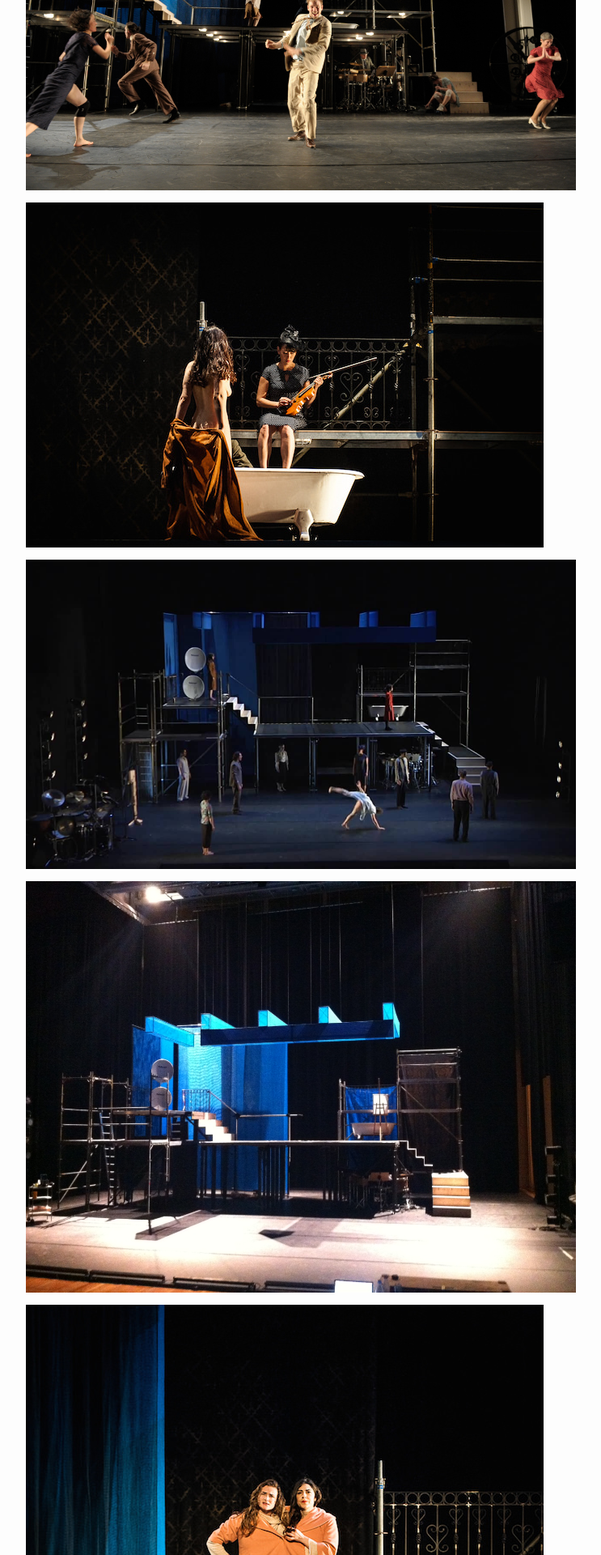
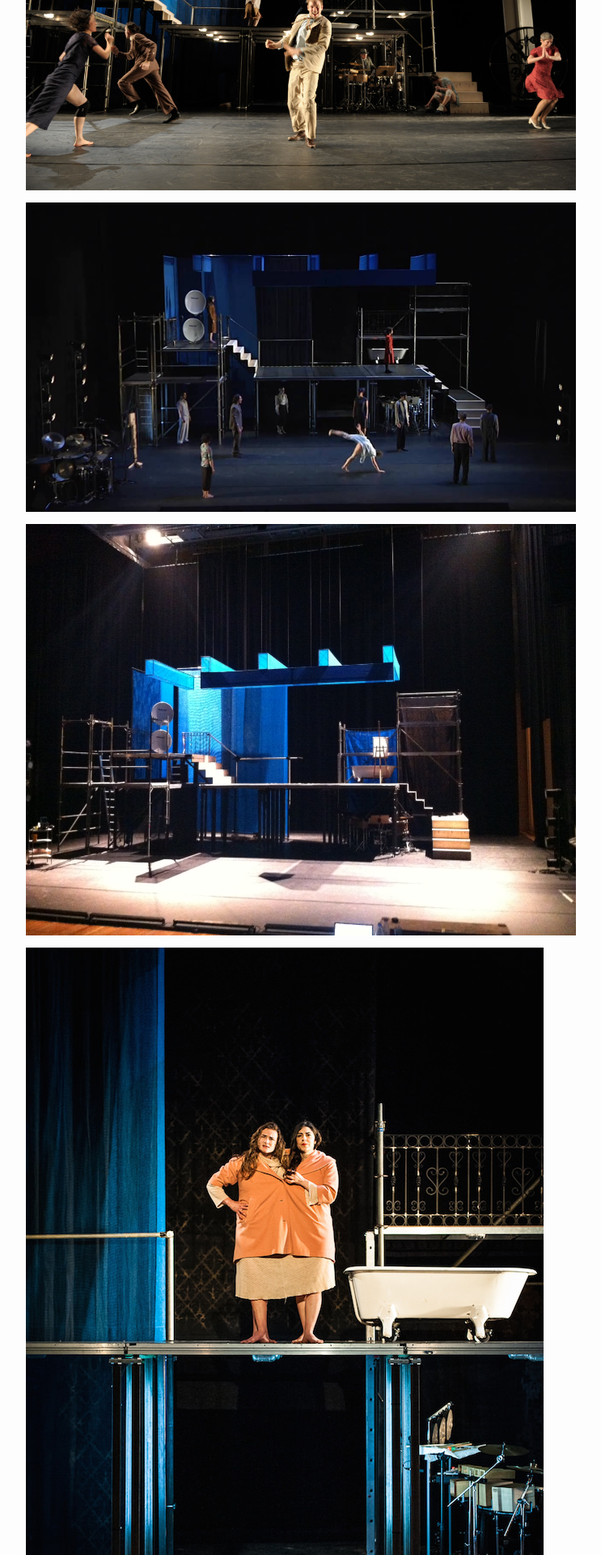
Before and after one commit to louiseds/louiseds.github.io, a Jekyll site: the page built from _posts/2016-11-15-the-past.md, in a window 1280 px wide. Shown: the part 1784-3704 px from the top of the page at 81% size, without its empty margins (268-1011 px from the left). Built offline with Jekyll 4.4.1, drawn with Linux system fonts in a browser that asks for light colours.

Commit message:
Updated 2016-11-15-the-past.md

```diff
--- a/_posts/2016-11-15-the-past.md
+++ b/_posts/2016-11-15-the-past.md
@@ -20,14 +20,11 @@
 
 ![the_past3_2286 - copie.jpg]({{site.baseurl}}/images/the_past3_2286 - copie.jpg)
 
-![15898046101_06e10a210a_b - copie.jpg]({{site.baseurl}}/images/15898046101_06e10a210a_b - copie.jpg)
-
 ![553460552.jpg]({{site.baseurl}}/images/553460552.jpg)
 
 ![image2.jpeg]({{site.baseurl}}/images/image2.jpeg)
 
 ![15712633290_d249c430bf_b - copie.jpg]({{site.baseurl}}/images/15712633290_d249c430bf_b - copie.jpg)
-
 
 Dramaturgy: Carmen Mehnert
 
@@ -45,4 +42,6 @@
 
 Assistant director: Felipe Amaya / Nikoletta Fischer
 
+![15898046101_06e10a210a_b - copie.jpg]({{site.baseurl}}/images/15898046101_06e10a210a_b - copie.jpg)
+
 ![15277690554_b01c78c9eb_b - copie.jpg]({{site.baseurl}}/images/15277690554_b01c78c9eb_b - copie.jpg)
```
